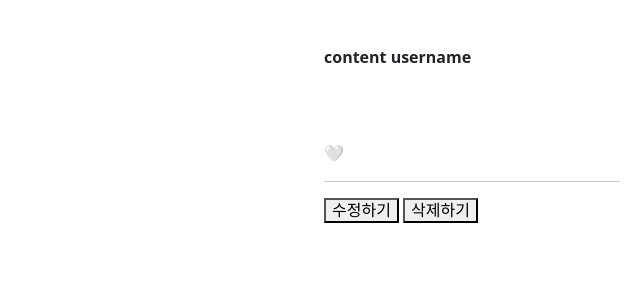
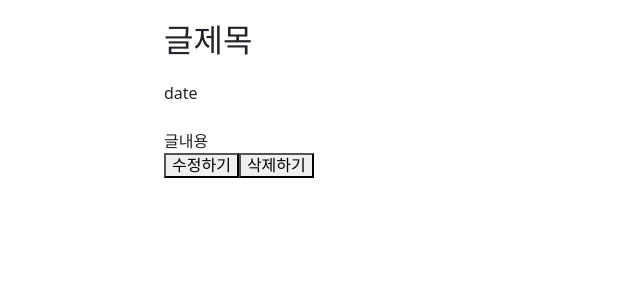
Before and after one commit to suhjaesuk/any_diary, a Flask app: template templates/readContent.html in a window 1280 px wide. Shown: the part 146-446 px from the top of the page, without its empty margins (168-808 px from the left). Run offline with Flask 2, Linux system fonts and the light colour scheme; the template is opened without the code that fills it, so the values that code supplies are empty; some web fonts are replaced.

Commit message:
Revert "add content html, css, js"
This reverts commit 4e048f7e64c5d787a7293994f57d8b259fc3b58a.

```diff
--- a/static/css/content.css
+++ /dev/null
@@ -1,7 +0,0 @@
-.likeClick{
-    cursor:pointer;
-}
-
-#contentUsername{
-    font-weight: bold;
-}
--- a/templates/readContent.html
+++ b/templates/readContent.html
@@ -5,67 +5,39 @@
     <meta charset="UTF-8">
     <title>어떤일기</title>
 
-    <script src="https://ajax.googleapis.com/ajax/libs/jquery/3.5.1/jquery.min.js"></script>
     <!-- bootstrap -->
     <link href="https://cdn.jsdelivr.net/npm/bootstrap@5.0.2/dist/css/bootstrap.min.css" rel="stylesheet"
-          integrity="sha384-EVSTQN3/azprG1Anm3QDgpJLIm9Nao0Yz1ztcQTwFspd3yD65VohhpuuCOmLASjC" crossorigin="anonymous">
+        integrity="sha384-EVSTQN3/azprG1Anm3QDgpJLIm9Nao0Yz1ztcQTwFspd3yD65VohhpuuCOmLASjC" crossorigin="anonymous">
     <script src="https://cdn.jsdelivr.net/npm/bootstrap@5.0.2/dist/js/bootstrap.bundle.min.js"
-            integrity="sha384-MrcW6ZMFYlzcLA8Nl+NtUVF0sA7MsXsP1UyJoMp4YLEuNSfAP+JcXn/tWtIaxVXM"
-            crossorigin="anonymous"></script>
-    <!--jquery-->
-
-
+        integrity="sha384-MrcW6ZMFYlzcLA8Nl+NtUVF0sA7MsXsP1UyJoMp4YLEuNSfAP+JcXn/tWtIaxVXM"
+        crossorigin="anonymous"></script>
     <!-- normalize -->
-    <link rel="stylesheet" href="../static/css/normalize.css">
+    <link rel="stylesheet" href="../static/normalize.css">
     <!-- header -->
-    <link rel="stylesheet" href="../static/css/header.css">
+    <link rel="stylesheet" href="../static/header.css">
     <!-- global css -->
-    <link rel="stylesheet" href="../static/css/global.css">
+    <link rel="stylesheet" href="./static/global.css">
     <!-- main -->
-    <link rel="stylesheet" href="../static/css/main.css">
-    <!-- content -->
-    <link rel="stylesheet" href="../static/css/content.css">
-
+    <link rel="stylesheet" href="../static/main.css">
 
 </head>
 
 <body>
 {% include "header.html" %}
 
-<div class="container w-25 center-block">
+<div class="container w-50 center-block">
 
-    <div class="form-group">
-        <input type="hidden" id="contentId" value="{{content.contentId}}">
-        <input type="hidden" id="userId" value="test">
-        <h1>{{content.title}}</h1>
-        <br/>
-        <span>
-            <span id="contentUsername">content username</span>
-            <span>{{content.emoticon}}</span>
-            <div id=contentDate>{{content.date}}</div>
-        </span>
+	<div class="form-group">
+		<input type="hidden" id="contentId">
+		<input type="hidden" id="username">
+		<h1>글제목</h1>
+		<div id=contentDate>date</div>
+		<br/>
+		<span id=content>글내용</span>
+	</div>
+    <button>수정하기</button><button>삭제하기</button>
 
-        <br/>
-        <span id=content>{{content.content}}</span>
-        <br/><br/>
-        <div>
-            <span class="likeClick">
-                {% if like.clicked is sameas true%}
-                ❤
-                {% else %}
-                🤍
-                {% endif %}
-            </span>
-            <span id = "likeCount">{{like.count}}</span>
-        </div>
-        <hr/>
-        <div class="buttons">
-            <button id="contentModi">수정하기</button>
-            <button id="contentDel">삭제하기</button>
-        </div>
-    </div>
 </div>
-<script type="text/javascript" src="../static/js/readContent.js"></script>
 </body>
 
 </html>
```
Also changed, not shown: static/js/readContent.js (deleted, +0 -39 lines).
